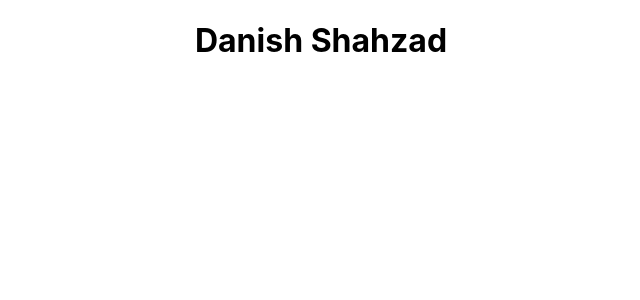
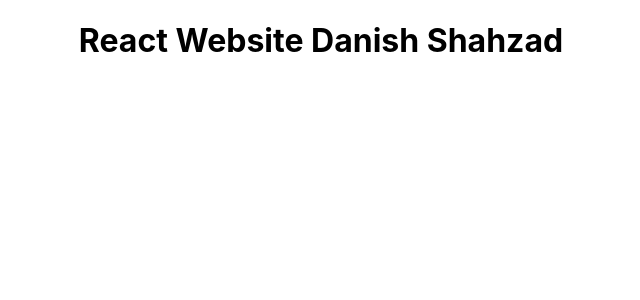
Before and after one commit to DanishShahzad785/bootcamp-react-app, a React (Create React App) app: page / in a window 1280 px wide. Shown: the top 300 px of the page, without its empty margins (319-959 px from the left). Built offline with nearby package versions, Linux system fonts and the light colour scheme.

Commit message:
yeh hai asal file updated

```diff
--- a/src/App.js
+++ b/src/App.js
@@ -4,7 +4,7 @@ import './App.css';
 function App() {
   return (
     <div className="App">
-      <h1>Danish Shahzad</h1>
+      <h1> React Website Danish Shahzad</h1>
     </div>
   );
 }
```
